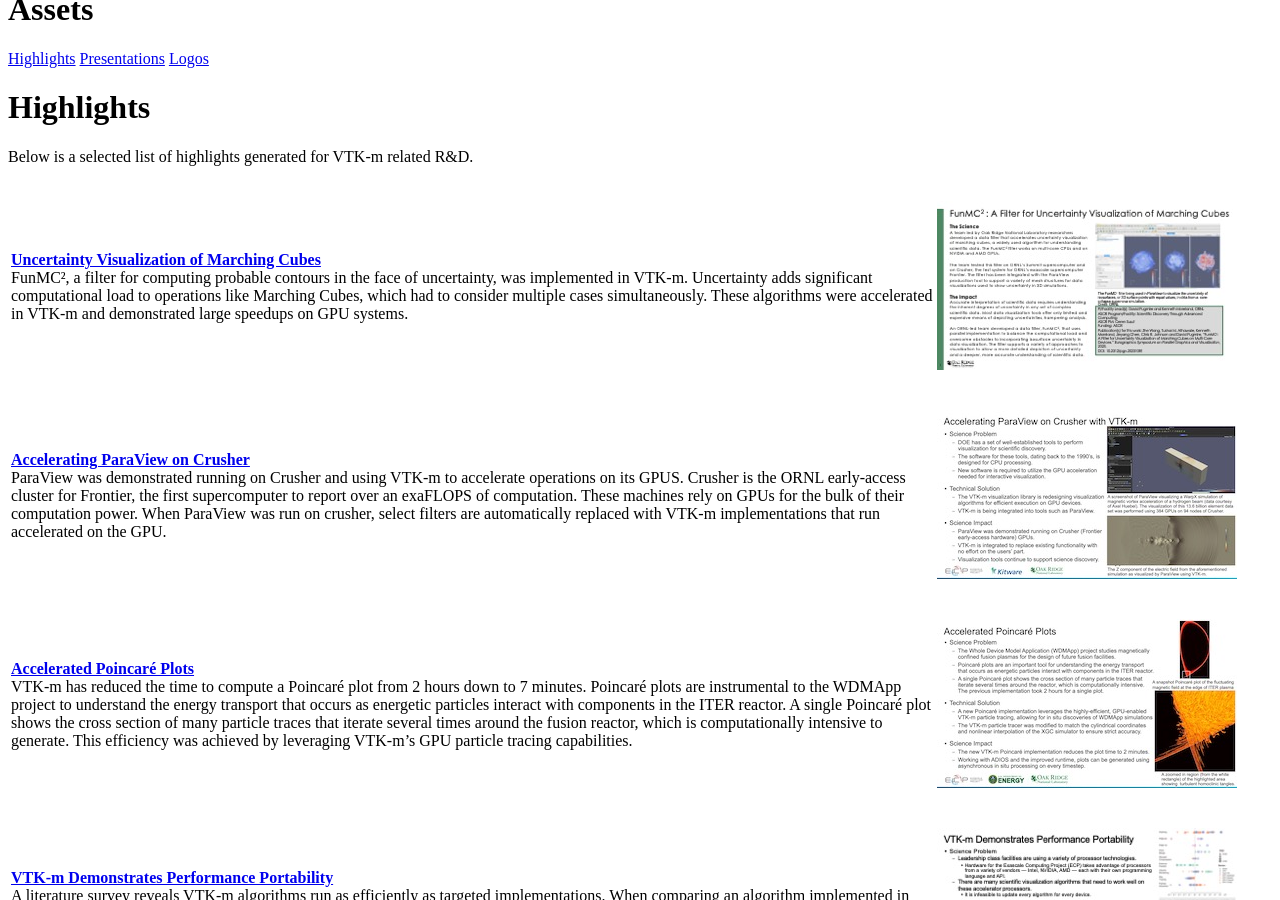
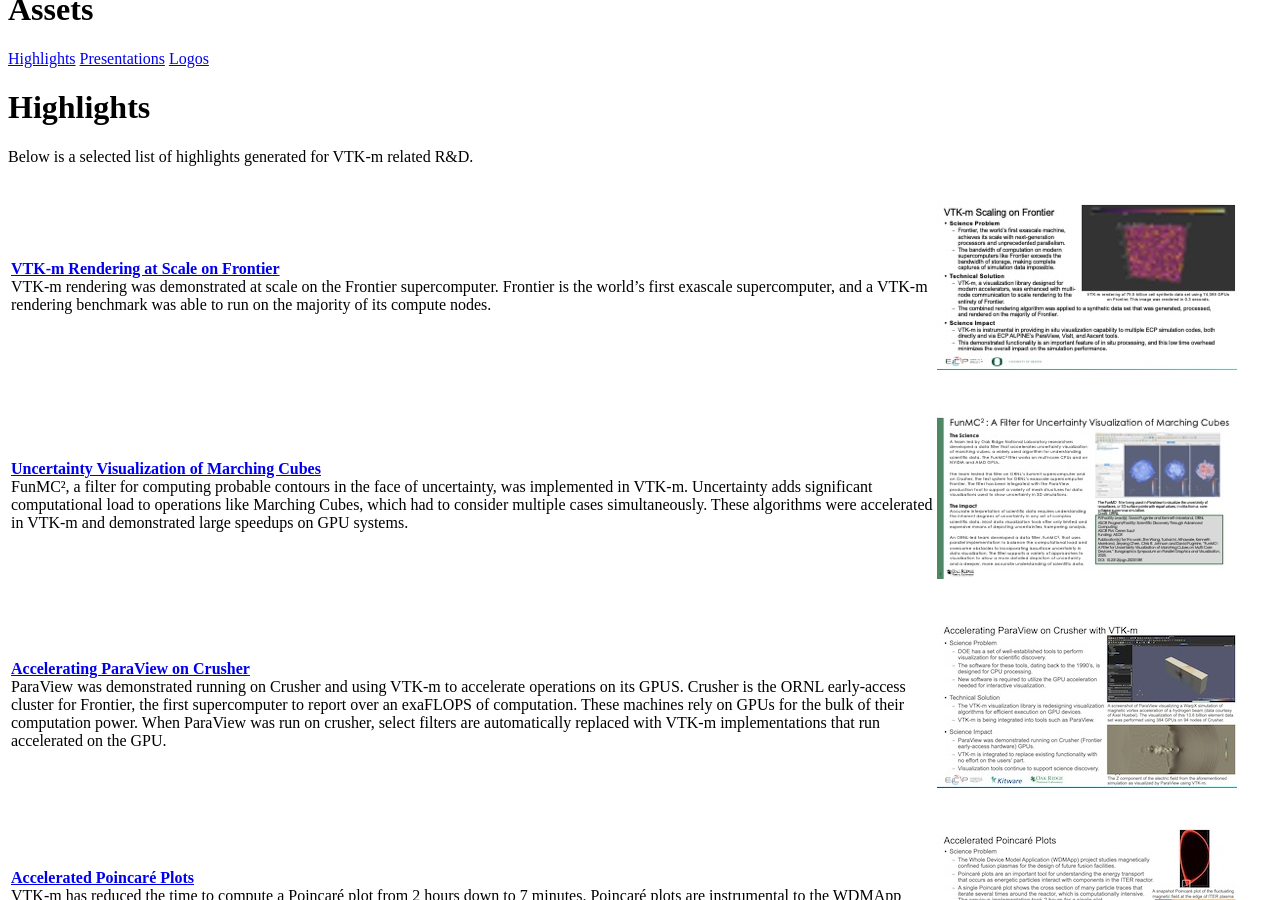
Before and after one commit to Kitware/vtkm-web, a Jekyll site: the page built from _pages/assets.md, in a window 1280 px wide and 900 px high, scrolled down 646 px. Built offline with Jekyll 4.4.1, drawn with Linux system fonts in a browser that asks for light colours.

Commit message:
Add highlight for rendering benchmark on Frontier

```diff
--- a/_pages/assets.md
+++ b/_pages/assets.md
@@ -18,6 +18,17 @@ sections:
 Below is a selected list of highlights generated for VTK-m related R&D.
 
 <table>
+
+<tr>
+<td markdown="1">
+[**VTK-m Rendering at Scale on Frontier**](https://docs.google.com/presentation/d/1uAVVWM8p8bf4Vpojtl6evLsNH1NC6DOo/edit?usp=sharing&ouid=116647203761758154126&rtpof=true&sd=true){:target="_blank"}
+VTK-m rendering was demonstrated at scale on the Frontier supercomputer.
+Frontier is the world's first exascale supercomputer, and a VTK-m rendering benchmark was able to run on the majority of its compute nodes.
+</td>
+<td markdown="1" width="332">
+![VTK-m on Frontier](/img/highlight-thumbnails/VTKm_scaling_Frontier_2023.jpg)
+</td>
+</tr>
 
 <tr>
 <td markdown="1">
```
Also changed, not shown: img/highlight-thumbnails/VTKm_scaling_Frontier_2023.jpg (added).
